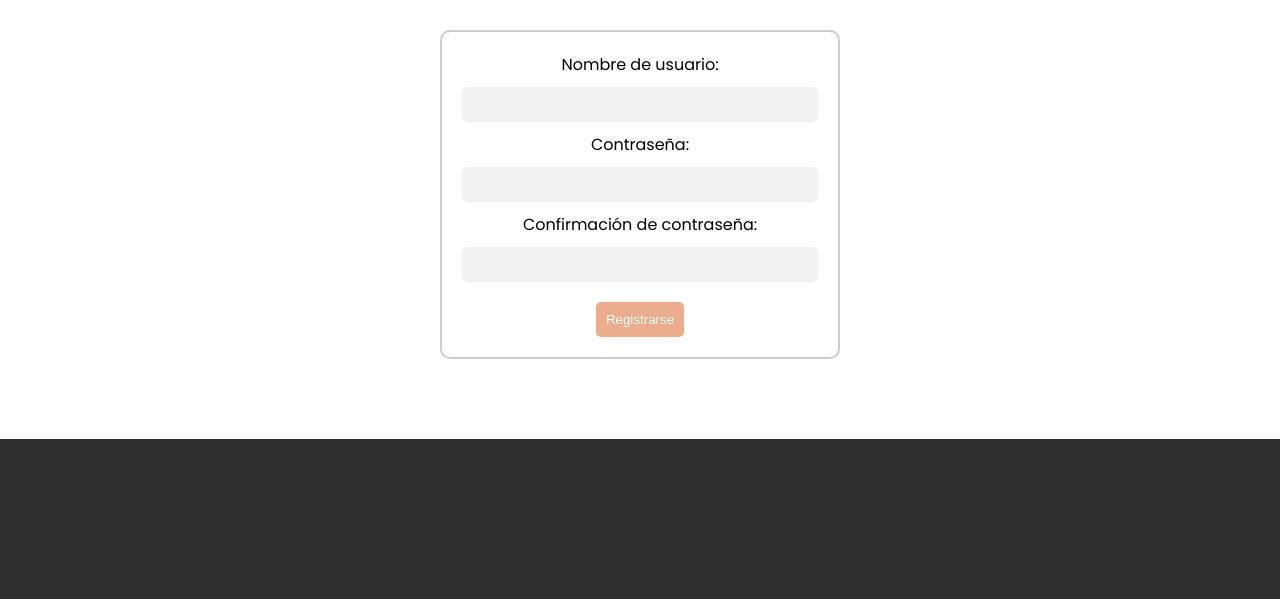
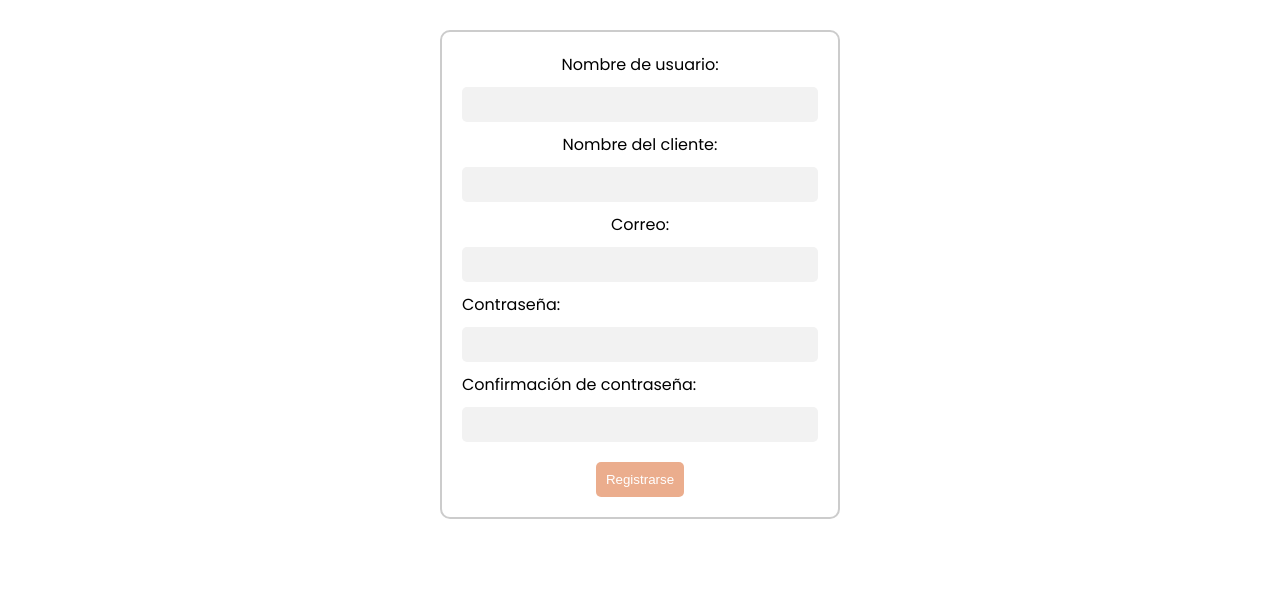
Before and after one commit to danielcaceres107/Agroweb3, a Django app: page /registroCliente/ in a window 1280 px wide. Shown: the part 560-1159 px from the top of the page. Before the commit the page ends 999 px from the top, so only its background shows below. Run offline with Django 4.2, Linux system fonts and the light colour scheme.

Commit message:
registroCliente funcional

```diff
--- a/mysite/forms.py
+++ b/mysite/forms.py
@@ -1,7 +1,7 @@
 from django import forms
 from django.contrib.auth.forms import UserCreationForm
 from django.contrib.auth.models import User
-from .models import DimVendedores, DimProducts
+from .models import DimVendedores, DimProducts, DimClientes
 
 
 class RegistroVendedorForm(forms.ModelForm):
@@ -19,6 +19,16 @@ class RegistroVendedorForm(forms.ModelForm):
         model = User
         fields = ('username', 'password1', 'password2', 'nombreTienda', 'telefono', 'latitude', 'longitude', 'horario', 'productos')
 
+class RegistroClientesForm(forms.ModelForm):
+    nombreCliente = forms.CharField(label="Nombre del cliente")
+    username = forms.CharField(label="Nombre de usuario")
+    correo = forms.CharField(label="Correo")
+    password1 = forms.CharField(widget=forms.PasswordInput, label="Contraseña")
+    password2 = forms.CharField(widget=forms.PasswordInput, label="Confirmación de contraseña")
+
+    class Meta:
+        model = User
+        fields = ('username', 'nombreCliente', 'correo', 'password1', 'password2')
 
 class EditarPerfilForm(forms.ModelForm):
     username = forms.CharField(label="Nombre de usuario")
--- a/mysite/templates/base.html
+++ b/mysite/templates/base.html
@@ -148,7 +148,7 @@
                     <li><a class="nav-link active" href="/">Inicio</a></li>
                     <li><a class="nav-link" href="/mapa">Mapa</a></li>
                     {% if user.is_authenticated %}
-                    <li><a class="nav-link" href="/perfil">Miperfil</a></li>
+                    <li><a class="nav-link" href="/perfil">Mi Perfil</a></li>
                     <li><a class="nav-link" href="/logout">Logout</a></li>
                     <style>
                         #botonxd {
--- a/mysite/templates/mapa.html
+++ b/mysite/templates/mapa.html
@@ -31,7 +31,6 @@
             url: "{% url 'mydata' %}",
             method: 'GET',
             success: function (data) {
-                console.log("first data")
                 console.log(data);
                 initMap(data.vendedores);
             }
@@ -63,7 +62,7 @@
             vendedor.productos.map(producto => {
                 panelProducts += '<li><h3>' + producto.fields.nombreProd + '</h3></li>'
                     + '<li> <img src= "' + producto.fields.imagenProdUrl + '" alt = "' + producto.fields.nombreProd + '" width="120" height="160"> </li>'
-                    + '<li> <div id="preciooo"> $' + producto.fields.precio + ' COP </div></li>'
+                    + '<li> <div id="precio"> $' + producto.fields.precio + ' COP </div></li>'
                     + '<li> <p style="text-align: justify">' + producto.fields.descripcion + '</p> </li>'
                     + '<li>' + '<button id="add-to-cart-btn">Agregar producto</button>' + '</li> <br> <hr>'
             });
@@ -89,7 +88,7 @@
                     '<div id="contenedor-productos">' + panelProducts + '</div>' +
                     '<h5>Medios de pago:</h5>' +
                     '<div id="pagos"> <a href="https://transacciones.nequi.com/bdigital/login.jsp" target="_blank"><img src="/static/img/nequi-logo.png" width="70px"/></a>' +
-                    '<a href="#" alt="Comunicarse directamente con el vendedor"><img src="/static/img/efectivo.png" width="70px height="70px"/></a> </div>';
+                    '<a href="#" alt="Comunicarse directamente con el vendedor"><p>efectivo</p><img src="/static/img/efectivo.png" width="70px height="70px"/></a> </div>';
 
                 // Agrega un evento de clic al botón de cerrar panel
                 document.getElementById("close-panel-btn").addEventListener("click", function () {
--- a/mysite/templates/registroCliente.html
+++ b/mysite/templates/registroCliente.html
@@ -49,13 +49,24 @@
     #espacio {
         height: 50px;
     }
+
+    .password-field input[type="password"] {
+        -webkit-text-security: disc;
+        -moz-text-security: disc;
+        -ms-text-security: disc;
+        align-items: center;
+    }
 </style>
 
-<form action="/registro/" method="POST">
+<form action="/registroCliente/" method="POST">
     {% csrf_token %}
-    {{ register.username.label_tag }} {{ register.username }}
-    {{ register.password1.label_tag }} {{ register.password1 }}
-    {{ register.password2.label_tag }} {{ register.password2 }}
+    {{ register.username.label_tag }} <input type="text" name="{{ register.username.name }}">
+    {{ register.nombreCliente.label_tag }} <input type="text" name="{{ register.nombreCliente.name }}">
+    {{ register.correo.label_tag }} <input type="text" name="{{ register.correo.name }}">
+    <div class="password-field">
+        {{ register.password1.label_tag }} <input type="password" name="{{ register.password1.name }}">
+        {{ register.password2.label_tag }} <input type="password" name="{{ register.password2.name }}">
+    </div>
     <strong><button type="submit" style="background-color: #ebad8d">Registrarse</button></strong>
 </form>
 
--- a/mysite/views.py
+++ b/mysite/views.py
@@ -1,9 +1,9 @@
 from django.shortcuts import render, redirect
-from django.http import HttpResponse, JsonResponse
+from django.http import HttpResponse
 from django.views import View
 from agroweb import settings
-from .models import DimVendedores, DimProducts
-from django.contrib.auth.forms import UserCreationForm, AuthenticationForm
+from .models import DimVendedores, DimClientes
+from django.contrib.auth.forms import AuthenticationForm
 from django.contrib.auth.models import User
 from django.contrib.auth import login, logout, authenticate
 from django.contrib.auth.decorators import login_required
@@ -11,7 +11,7 @@ from django.db import IntegrityError
 from django.views.decorators.http import require_POST
 from django.core import serializers
 import json
-from .forms import RegistroVendedorForm
+from .forms import RegistroVendedorForm, RegistroClientesForm
 from decimal import Decimal
 from django.core.serializers.json import DjangoJSONEncoder
 from django.contrib.auth.models import Group
@@ -166,7 +166,7 @@ def registroCliente(request):
     if request.method == 'GET':
         return render(request, 'registroCliente.html', {
             # utiliza la instancia del formulario personalizado
-            'register': RegistroVendedorForm()
+            'register': RegistroClientesForm()
         })
     else:
         if request.POST['password1'] == request.POST['password2']:
@@ -175,16 +175,30 @@ def registroCliente(request):
                     username=request.POST['username'], password=request.POST['password1'])
                 user.save()
 
+                # Crear un nuevo registro en la tabla DimClientes
+                cliente = DimClientes(
+                    usuarioCliente=request.POST['username'],
+                    nombreCliente=request.POST['nombreCliente'],
+                    correo=request.POST['correo']
+                )
+                print(cliente)
+                cliente.save()
+
+                # Autenticar y realizar el inicio de sesión con el backend predeterminado
+                user = authenticate(
+                    request, username=request.POST['username'], password=request.POST['password1'])
                 login(request, user)
+
                 print('usuario creado satisfactoriamente')
-                return redirect('index')
+                return redirect('mapa')
             except IntegrityError:
-                return render(request, 'registroCliente.html', {"register": RegistroVendedorForm(), "error": "Username already exists."})
+                return render(request, 'registroCliente.html', {"register": RegistroClientesForm(), "error": "Username already exists."})
         else:
             return render(request, 'registroCliente.html', {
-                'register': RegistroVendedorForm(),
+                'register': RegistroClientesForm(),
                 "error": 'Contraseñas no coinciden'
             })
+
 
 
 def editar_perfil(request):
```
Also changed, not shown: mysite/templates/registroVendedor.html (+6 -5 lines).
